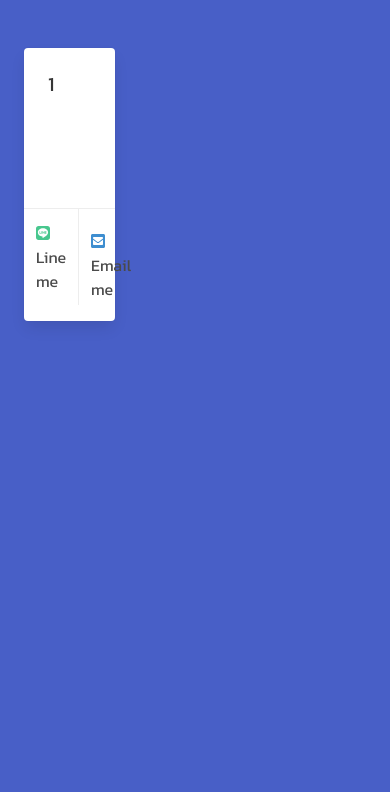
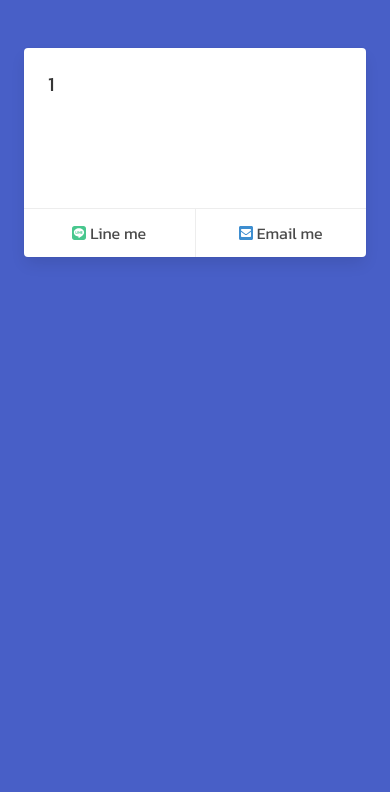
Before and after one commit to e23thr/botnoi_dse_g8_api, a Flask app: template templates/team.html in a window 390 px wide. Shown: the part 52-844 px from the top of the page. Run offline with Flask 2, Linux system fonts and the light colour scheme; the template is opened without the code that fills it: most values are stand-ins (such as "Sample title", 1, 10 or a date in 2020); some libraries are stand-ins or nearby versions.

Commit message:
adjust responsiveness for team page

```diff
--- a/templates/team.html
+++ b/templates/team.html
@@ -27,8 +27,14 @@
       .align-item-top {
         align-items: flex-start !important;
       }
+      .flex-wrap {
+        flex-wrap: wrap;
+      }
       .team-min-height {
         min-height: 10rem;
+      }
+      .team-footer-min-height {
+        min-height: 3rem;
       }
     </style>
   </head>
@@ -47,17 +53,15 @@
 
     <section class="hero is-link is-fullheight-with-navbar is-primary">
       <div class="hero-body align-item-top">
-        <div class="content">
-          <div class="columns is-desktop">
+        <div class="container">
+          <div class="columns is-flex flex-wrap">
             {% for teammate in team: %}
-            <div
-              class="column is-half-mobile is-half-tablet is-half-desktop is-one-third-widescreen is-one-quarter-fullhd"
-            >
+            <div class="column is-full-mobile is-one-third-tablet">
               <div class="card">
                 <div class="card-content team-min-height">
                   <p class="subtitle has-text-dark">{{ teammate[0] }}</p>
                 </div>
-                <footer class="card-footer">
+                <footer class="card-footer team-footer-min-height">
                   {% if teammate[2] != "" %}
                   <p class="card-footer-item">
                     <span>
```
